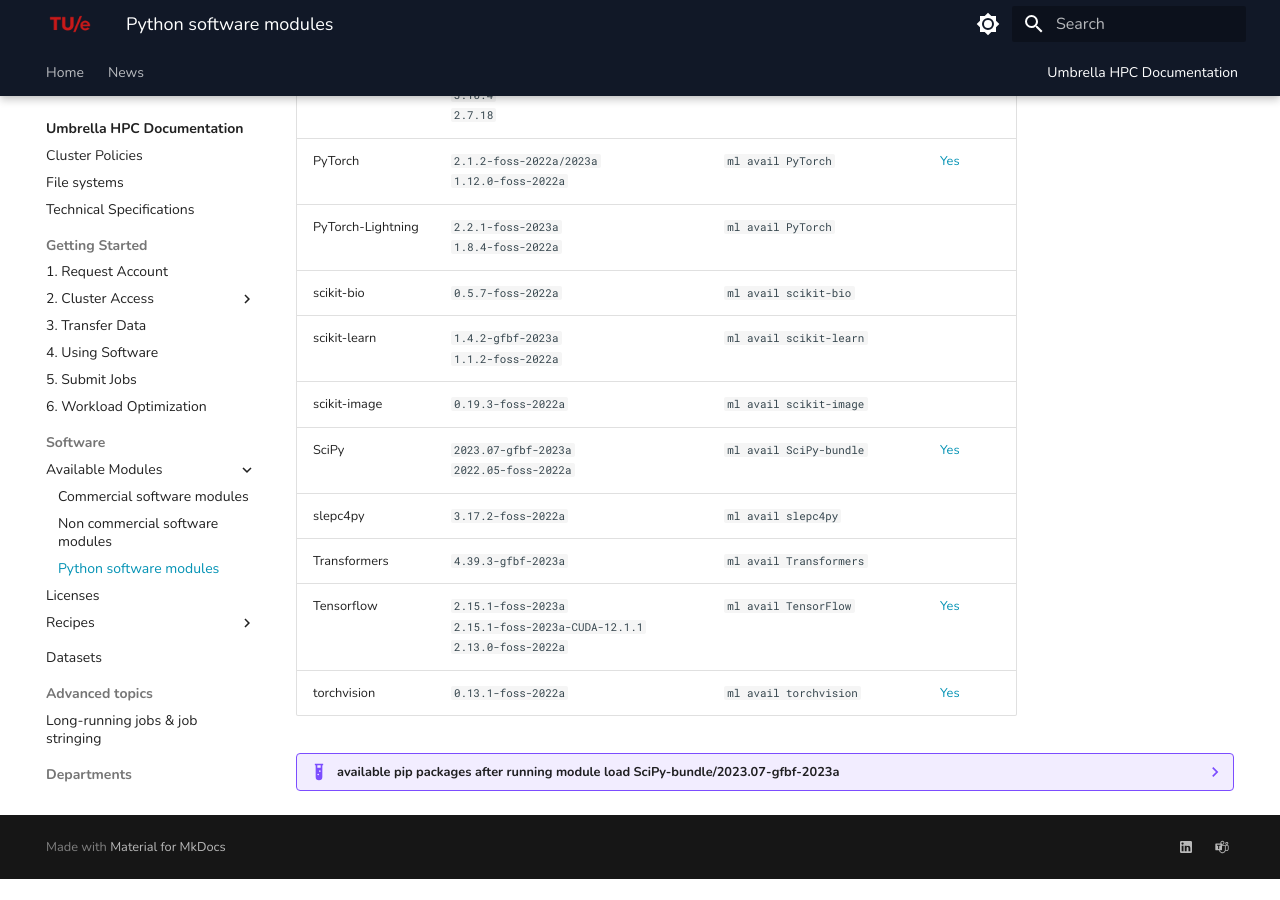
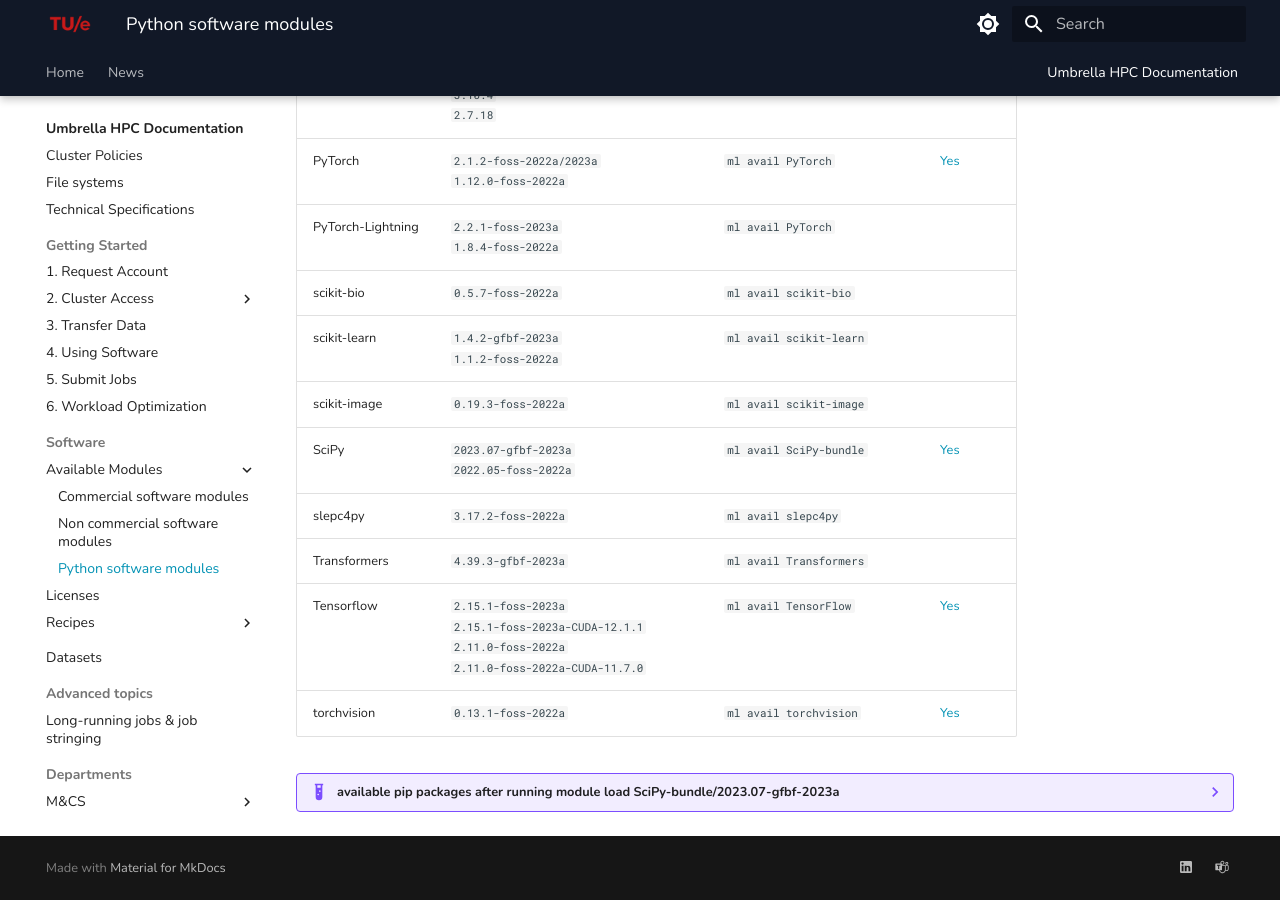
Before and after one commit to gferhpc/supercomputing.tue.nl, an MkDocs documentation site: the page built from pages/documentation/software/modules/python.md, in a window 1280 px wide and 900 px high, scrolled down 951 px. Built offline with MkDocs 1.6.1 and Material for MkDocs 9.7.7, drawn with Linux system fonts in a browser that asks for light colours; before the commit the page ends 1830 px from its top, so only the background shows below that.

Commit message:
Update python.md

```diff
--- a/pages/documentation/software/modules/python.md
+++ b/pages/documentation/software/modules/python.md
@@ -26,7 +26,7 @@
 | SciPy             | `2023.07-gfbf-2023a`<br/>`2022.05-foss-2022a`                                | `ml avail SciPy-bundle` | [Yes](https://hpc.tue.nl "included in Jupyter"){:target=_blank} |
 | slepc4py          | `3.17.2-foss-2022a`                                                          | `ml avail slepc4py`     |                                                                 |
 | Transformers      | `4.39.3-gfbf-2023a`                                                          | `ml avail Transformers` |                                                                 |
-| Tensorflow        | `2.15.1-foss-2023a`<br/>`2.15.1-foss-2023a-CUDA-12.1.1`<br>`2.13.0-foss-2022a`           | `ml avail TensorFlow`   | [Yes](https://hpc.tue.nl "included in Jupyter"){:target=_blank} |
+| Tensorflow        | `2.15.1-foss-2023a`<br/>`2.15.1-foss-2023a-CUDA-12.1.1`<br>`2.11.0-foss-2022a`<br>`2.11.0-foss-2022a-CUDA-11.7.0`   | `ml avail TensorFlow`   | [Yes](https://hpc.tue.nl "included in Jupyter"){:target=_blank} |
 | torchvision       | `0.13.1-foss-2022a`                                                          | `ml avail torchvision`  | [Yes](https://hpc.tue.nl "included in Jupyter"){:target=_blank} |
 
 ??? example "available pip packages after running module load SciPy-bundle/2023.07-gfbf-2023a"
```
